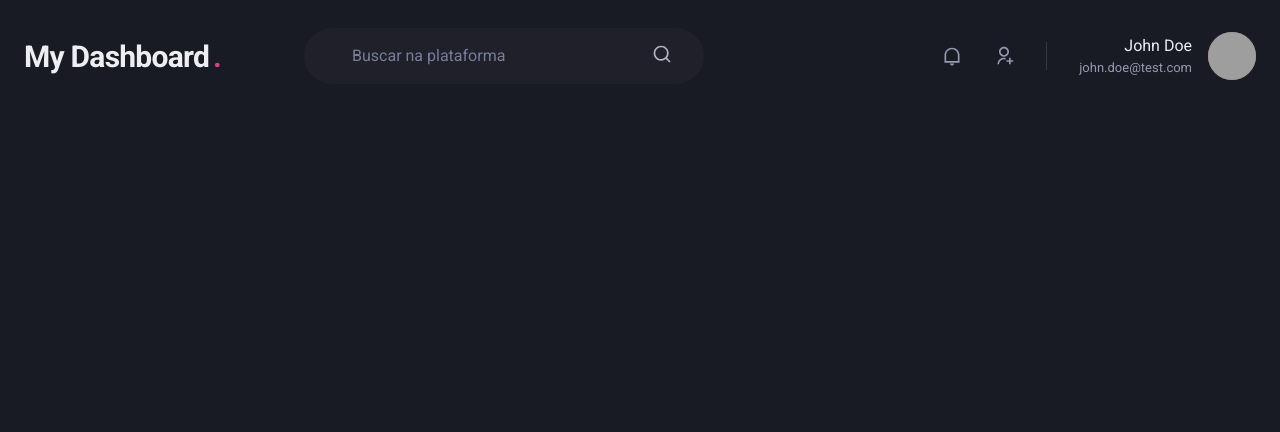
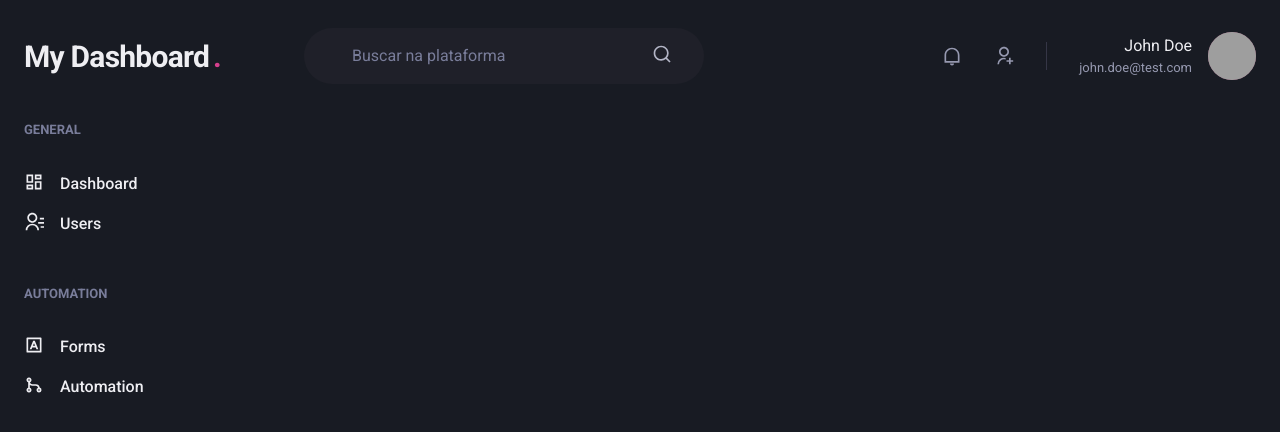
Before and after one commit to pablimx/mydash, a Next.js app: page /dashboard in a window 1280 px wide. Shown: the top 432 px of the page. Built offline with nearby package versions, Linux system fonts and the light colour scheme; grey boxes are pictures that could not be loaded.

Commit message:
feat: creating Sidebar component

```diff
--- /dev/null
+++ b/src/components/Sidebar.tsx
@@ -0,0 +1,49 @@
+import { Box, Stack, Text, Link, Icon } from '@chakra-ui/react'
+import { RiContactsLine, RiDashboardLine, RiGitMergeLine, RiInputMethodLine } from 'react-icons/ri'
+
+export function Sidebar() {
+  return (
+    <Box as="aside" w="64" mr="8">
+      <Stack spacing="12" align="flex-start">
+        <Box>
+          <Text
+            fontWeight="bold"
+            color="gray.400"
+            fontSize="small"
+          >
+            GENERAL
+          </Text>
+          <Stack spacing="4" mt="8" align="stretch">
+            <Link display="flex" align="center">
+              <Icon as={RiDashboardLine} fontSize="20" />
+              <Text ml="4" fontWeight="medium">Dashboard</Text>
+            </Link>
+            <Link display="flex" align="center">
+              <Icon as={RiContactsLine} fontSize="20" />
+              <Text ml="4" fontWeight="medium">Users</Text>
+            </Link>
+          </Stack>
+        </Box>
+        <Box>
+          <Text
+            fontWeight="bold"
+            color="gray.400"
+            fontSize="small"
+          >
+            AUTOMATION
+          </Text>
+          <Stack spacing="4" mt="8" align="stretch">
+            <Link display="flex" align="center">
+              <Icon as={RiInputMethodLine} fontSize="20" />
+              <Text ml="4" fontWeight="medium">Forms</Text>
+            </Link>
+            <Link display="flex" align="center">
+              <Icon as={RiGitMergeLine} fontSize="20" />
+              <Text ml="4" fontWeight="medium">Automation</Text>
+            </Link>
+          </Stack>
+        </Box>
+      </Stack>
+    </Box>
+  )
+}
--- a/src/pages/dashboard.tsx
+++ b/src/pages/dashboard.tsx
@@ -1,7 +1,20 @@
+import { Flex } from '@chakra-ui/react'
 import { Header } from "../components/Header"
+import { Sidebar } from '../components/Sidebar'
 
 export default function Dashboard() {
   return(
-    <Header />
+    <Flex direction="column" h="100vh" >
+      <Header />
+      <Flex
+        width="100%"
+        my="6"
+        maxWidth={1480}
+        mx="auto"
+        px="6"
+      >
+        <Sidebar />
+      </Flex>
+    </Flex>
   )
 }
```
